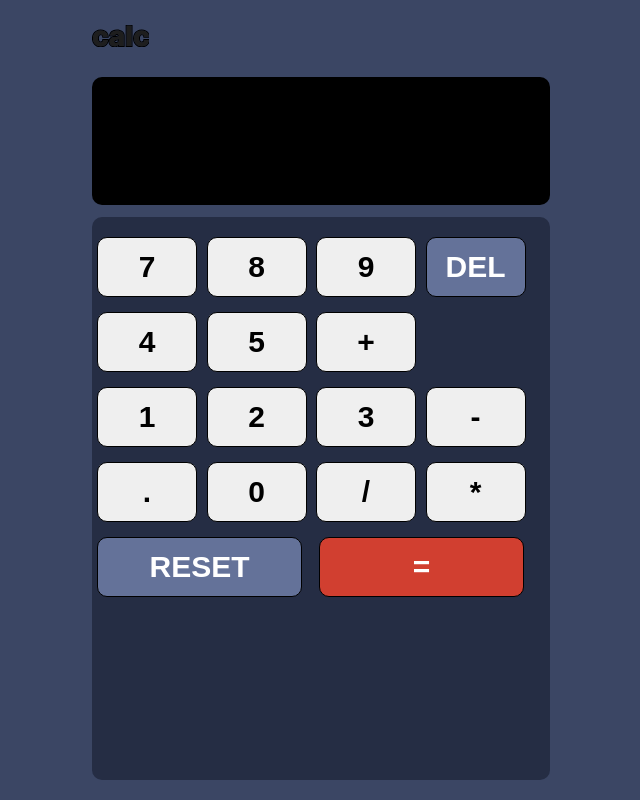
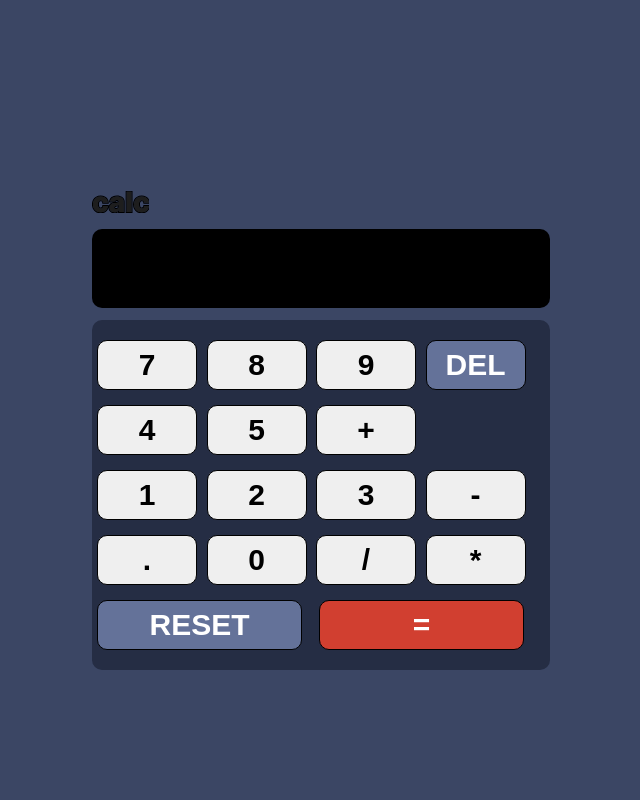
Before and after one commit to Tanzeelakhan42/Cuvette-MicroProject3, a plain HTML site: page index.html in a window 1280 px wide. Shown: the whole page, without its empty margins (324-964 px from the left). Drawn offline with Linux system fonts and the light colour scheme.

Commit message:
UI status updated

```diff
--- a/styles.css
+++ b/styles.css
@@ -15,7 +15,7 @@ body {
 }
 .calculator {
   width: 35%;
-  height: 180%;
+  /* height: 180%; */
   padding: 5px;
 }
 .content-box-1 {
@@ -43,7 +43,6 @@ body {
 }
 .content-box-3 {
   width: 100%;
-  height: 70%;
   background-color: #252d44;
   border-radius: 10px;
   padding: 5px;
@@ -70,7 +69,7 @@ body {
   color: white;
   border: 1px solid black;
   width: 100px;
-  height: 60px;
+  height: 50px;
   border-radius: 10px;
   font-size: 30px;
   font-weight: bolder;
@@ -79,7 +78,7 @@ body {
 .numeric-button {
   border: 1px solid black;
   width: 100px;
-  height: 60px;
+  height: 50px;
   border-radius: 10px;
   font-size: 30px;
   font-weight: bolder;
@@ -90,7 +89,7 @@ body {
   color: white;
   border: 1px solid black;
   width: 205px;
-  height: 60px;
+  height: 50px;
   border-radius: 10px;
   font-size: 30px;
   font-weight: bolder;
@@ -101,7 +100,7 @@ body {
   color: white;
   border: 1px solid black;
   width: 205px;
-  height: 60px;
+  height: 50px;
   border-radius: 10px;
   font-size: 30px;
   font-weight: bolder;
```
